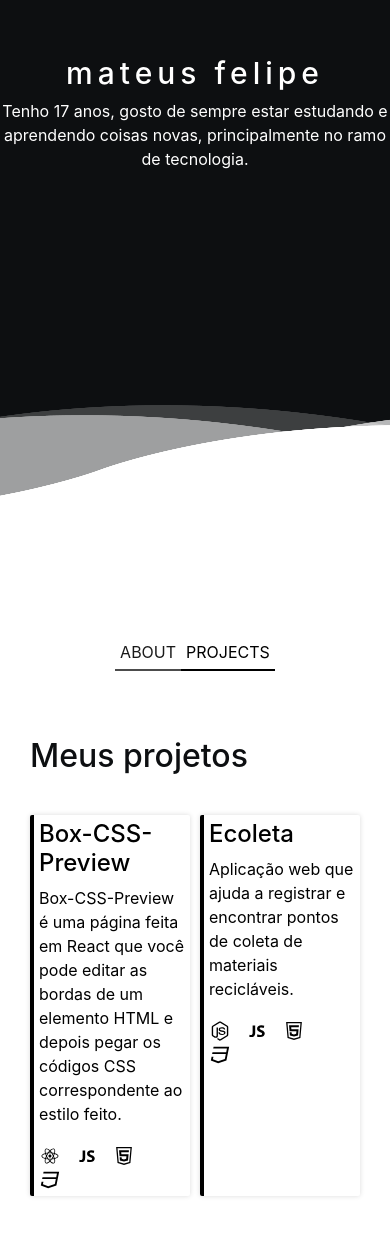
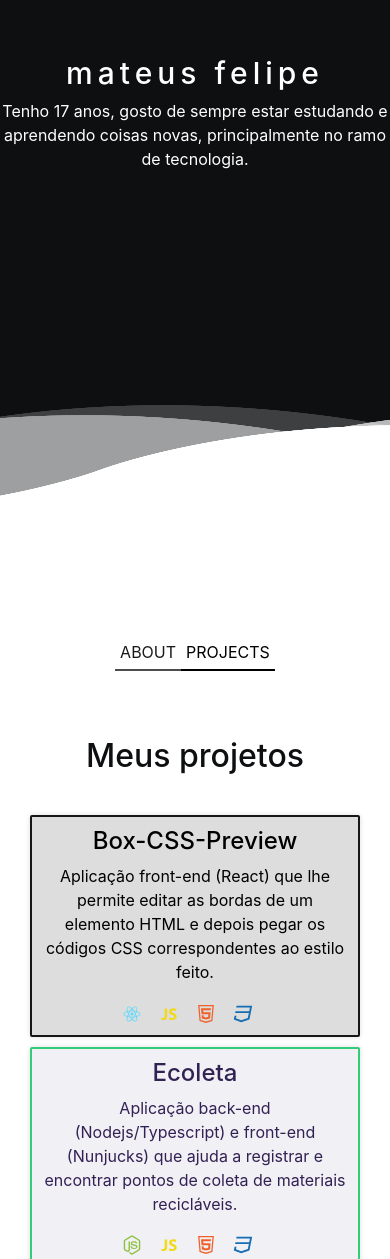
Before and after one commit to mateusfg7/portifolio, a React (Create React App) app: page /projects in a window 390 px wide. Shown: the part 309-1568 px from the top of the page. Built offline with nearby package versions, Linux system fonts and the light colour scheme.

Commit message:
add responsive layout

```diff
--- a/src/App.css
+++ b/src/App.css
@@ -28,3 +28,9 @@ main#Main {
 div.pages {
   margin: 20px auto auto auto;
 }
+
+@media (max-width: 530px) {
+  div.pages {
+    text-align: center;
+  }
+}
--- a/src/pages/Projects/index.js
+++ b/src/pages/Projects/index.js
@@ -24,12 +24,11 @@ export default function Projects() {
           to="/projects/box-css-preview#box-css-preview"
           className="project-link box-css-preview"
         >
-          <article className="project">
           <h4>Box-CSS-Preview</h4>
           <p>
-              Box-CSS-Preview é uma página feita em React que você pode editar
+            Aplicação front-end (React) que lhe permite editar
             as bordas de um elemento HTML e depois pegar os códigos CSS
-              correspondente ao estilo feito.
+            correspondentes ao estilo feito.
           </p>
           <span className="technologies">
             <DiReact className="icon react" />
@@ -37,14 +36,13 @@ export default function Projects() {
             <AiOutlineHtml5 className="icon html" />
             <RiCss3Line className="icon css" />
           </span>
-          </article>
         </Link>
 
         <Link to="/projects/ecoleta#ecoleta" className="project-link ecoleta">
-          <article className="project">
           <h4>Ecoleta</h4>
           <p>
-              Aplicação web que ajuda a registrar e encontrar pontos de coleta
+            Aplicação back-end (Nodejs/Typescript) e front-end (Nunjucks)
+            que ajuda a registrar e encontrar pontos de coleta
             de materiais recicláveis.
           </p>
           <span className="technologies">
@@ -53,7 +51,6 @@ export default function Projects() {
             <AiOutlineHtml5 className="icon html" />
             <RiCss3Line className="icon css" />
           </span>
-          </article>
         </Link>
       </div>
     </div>
--- a/src/pages/Projects/style.css
+++ b/src/pages/Projects/style.css
@@ -11,7 +11,9 @@ div.projects {
 }
 
 div.projects .project-link {
-  display: block;
+  display: flex;
+  flex-direction: column;
+  justify-content: space-between;
 
   padding: 5px;
 
@@ -25,8 +27,8 @@ div.projects .project-link {
 
   transition: 0.2s;
 }
-div.projects .project-link:hover {
-  /* box-shadow: 0px 0px 10px rgba(0, 0, 0, 0.253); */
+
+div.projects .project-link span.technologies {
 }
 
 div.projects .project-link span.technologies .icon {
@@ -36,9 +38,8 @@ div.projects .project-link span.technologies .icon {
 }
 
 div.projects .project-link.box-css-preview:hover {
-  background-color: #616161;
+  background-color: #dddddd;
   border-left-color: #171717;
-  color: white;
 }
 div.projects .project-link.box-css-preview:active {
   background-color: #616161;
@@ -71,3 +72,38 @@ div.projects .project-link:hover span.technologies .node {
 div.projects .project-link:hover span.technologies .js {
   color: #f1d91d;
 }
+
+@media (max-width: 530px) {
+  div.projects {
+    grid-template-columns: 1fr;
+  }
+  div.projects .project-link {
+    padding: 10px;
+    border: 2px solid black;
+  }
+  div.projects .project-link.box-css-preview {
+    background-color: #dddddd;
+    border-color: #171717;
+  }
+  div.projects .project-link.ecoleta {
+    background-color: #f0f0f5;
+    border-color: #34cb79;
+    color: #322153;
+  }
+
+  div.projects .project-link span.technologies .react {
+    color: #61dafb;
+  }
+  div.projects .project-link span.technologies .css {
+    color: #156eb3;
+  }
+  div.projects .project-link span.technologies .html {
+    color: #f0602a;
+  }
+  div.projects .project-link span.technologies .node {
+    color: #8dc03e;
+  }
+  div.projects .project-link span.technologies .js {
+    color: #f1d91d;
+  }
+}
```
Lines whose indentation alone changed are shown as unchanged.
